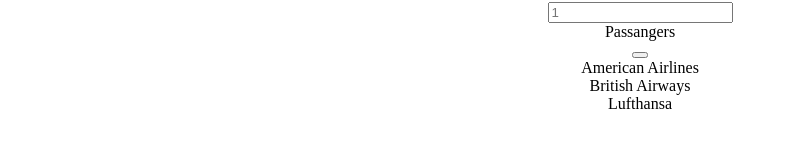
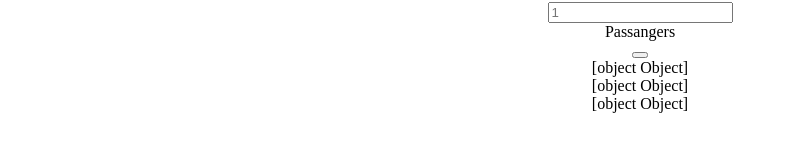
Before and after one commit to RalucaDavid/Flight-Booking, an Angular app in the folder Flight-Booking/flight-booking.client/: page / in a window 1280 px wide. Shown: the part 257-408 px from the top of the page, without its empty margins (0-800 px from the left). Built offline with nearby package versions, Linux system fonts and the light colour scheme; no server answers.

Commit message:
Add FlightRm interface, TimePlaceRm interface and some examples of flights.

```diff
--- a/Flight-Booking/flight-booking.client/src/app/search-flights/search-flights.component.ts
+++ b/Flight-Booking/flight-booking.client/src/app/search-flights/search-flights.component.ts
@@ -6,9 +6,42 @@ import { Component, OnInit } from '@angular/core';
   styleUrl: './search-flights.component.css'
 })
 export class SearchFlightsComponent{
-  searchResult: any = [
-    "American Airlines",
-    "British Airways",
-    "Lufthansa"
+
+  searchResult: FlightRm[] = [
+    {
+      airline: "American Airlines",
+      remainingNumberOfSeats: 500,
+      departure: { time: Date.now().toString(), place: "Los Angeles" },
+      arrival: { time: Date.now().toString(), place: "Istanbul" },
+      price: "350",
+    },
+    {
+      airline: "Tarom",
+      remainingNumberOfSeats: 50,
+      departure: { time: Date.now().toString(), place: "Berlin" },
+      arrival: { time: Date.now().toString(), place: "Bucharest" },
+      price: "450",
+    },
+    {
+      airline: "Wizz Air",
+      remainingNumberOfSeats: 500,
+      departure: { time: Date.now().toString(), place: "Paris" },
+      arrival: { time: Date.now().toString(), place: "Roma" },
+      price: "600",
+    }
   ]
+
 }
+
+export interface FlightRm {
+  airline: string;
+  arrival: TimePlaceRm;
+  departure: TimePlaceRm;
+  price: string;
+  remainingNumberOfSeats: number;
+}
+
+export interface TimePlaceRm{
+  place: string;
+  time: string;
+}
```
